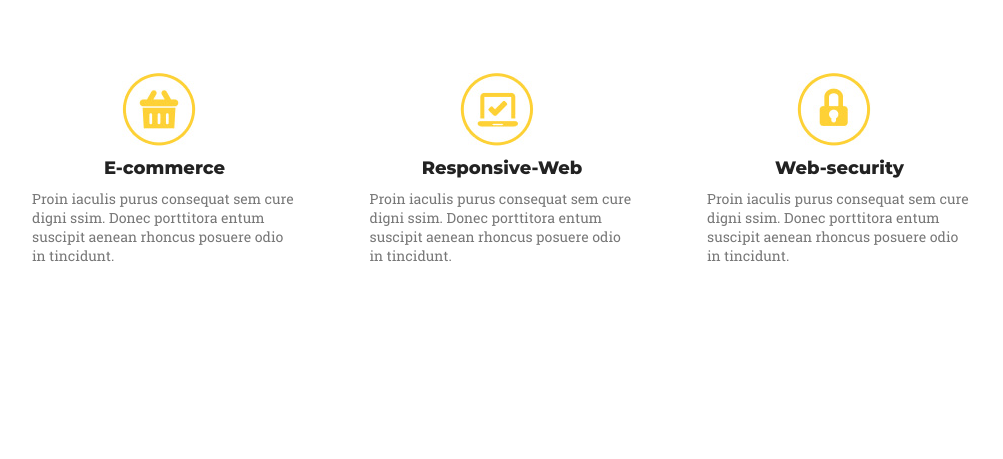
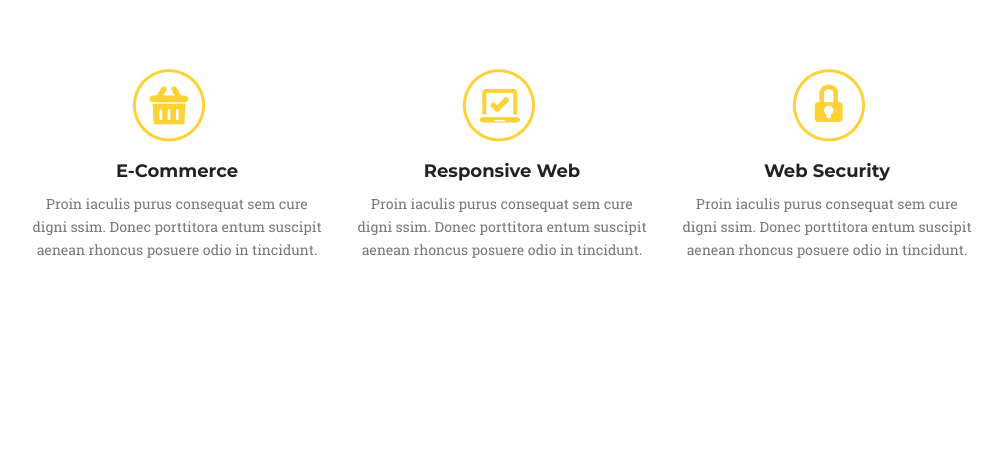
Before and after one commit to yuliame/goit-fe-course, a plain HTML site: page html-css/module-07/index.html in a window 1280 px wide. Shown: the part 241-700 px from the top of the page, without its empty margins (138-1141 px from the left). Drawn offline with Linux system fonts and the light colour scheme.

Commit message:
fix paddings for sections

```diff
--- a/html-css/module-07/css/styles.css
+++ b/html-css/module-07/css/styles.css
@@ -60,12 +60,12 @@
 }
 
 .services {
-    padding-bottom: 100px;
+    padding-bottom: 115px;
 }
 
 h3 {
     font-family: "Montserrat", sans-serif;
-    font-size: 40px;
+    font-size: 38px;
     text-align: center;
     font-weight: 700;
     text-transform: uppercase;
@@ -79,19 +79,19 @@ h3 {
     text-align: center;
     font-weight: 400;
     color: #777777;
+    margin-bottom: 50px;
 }
 
 .services-provided {
     display: flex;
     justify-content: space-between;
     list-style: none;
-    padding-top: 160px;
 }
 
 .service-title {
     font-family: "Montserrat", sans-serif;
     font-size: 18px;
-    font-weight: 800;
+    font-weight: 700;
     color: #222222;
     text-align: center;
     margin-bottom: 10px;
@@ -101,33 +101,36 @@ h3 {
     font-family: "Roboto-slab", serif;
     font-size: 14px;
     color: #777777;
+    text-align: center;
+    line-height: 23px;
 
 }
 
 .item-1, .item-2, .item-3 {
-    width: 265px;
+    width: 290px;
     position: relative;
+    padding-top: 115px;
 }
 
 .item-1::before {
     content: url(../img/Icon-Basket.jpg);
     position: absolute;
     bottom: 115px;
-    left: 90px;
+    left: 100px;
 }
 
 .item-2::before {
     content: url(../img/Icon-Laptop.jpg);
     position: absolute;
     bottom: 115px;
-    left: 90px;
+    left: 105px;
 }
 
 .item-3::before {
     content: url(../img/Icon-Locked.jpg);
     position: absolute;
     bottom: 115px;
-    left: 90px;
+    left: 110px;
 }
 
 .contact-us {
@@ -135,11 +138,11 @@ h3 {
     background-size: 100%;
     max-height: 675px;
     padding-bottom: 50px;
+    padding-top: 100px;
 }
 
 .contact-us-title-name {
     color: #ffffff;
-    padding-top: 100px;
 }
 
 .section-sub-title {
--- a/html-css/module-07/index.html
+++ b/html-css/module-07/index.html
@@ -72,15 +72,15 @@
             <h4 class="sub-title">Proin iaculis purus consequat sem cure</h4>
             <ul class="services-provided">
                 <li class="item-1">
-                    <h4 class="service-title">E-commerce</h4>
+                    <h4 class="service-title">E-Commerce</h4>
                     <p class="service-description">Proin iaculis purus consequat sem cure digni ssim. Donec porttitora entum suscipit aenean rhoncus posuere odio in tincidunt.</p>
                 </li>
                 <li class="item-2">
-                    <h4 class="service-title">Responsive-Web</h4>
+                    <h4 class="service-title">Responsive Web</h4>
                     <p class="service-description">Proin iaculis purus consequat sem cure digni ssim. Donec porttitora entum suscipit aenean rhoncus posuere odio in tincidunt.</p>
                 </li>
                 <li class="item-3">
-                    <h4 class="service-title">Web-security</h4>
+                    <h4 class="service-title">Web Security</h4>
                     <p class="service-description">Proin iaculis purus consequat sem cure digni ssim. Donec porttitora entum suscipit aenean rhoncus posuere odio in tincidunt.</p>
                 </li>
             </ul>
@@ -94,7 +94,7 @@
         <div class="client-details">
                 <div class="personal-info">
                     <input class="name" type="text" name="username" placeholder="YOUR NAME" required maxlength="60" size="50" minlength="2" pattern="[A-Za-z ']+">
-                    <input class="email" type="email" name="Your email" placeholder="YOUR EMAIL" required maxlength="265" size="50">
+                    <input class="email" name="user-email" placeholder="YOUR EMAIL" required maxlength="265" size="50">
                     <input class="subject" type="text" name="Subject" placeholder="SUBJECT" size="50">
                 </div>
                 <div>
```
